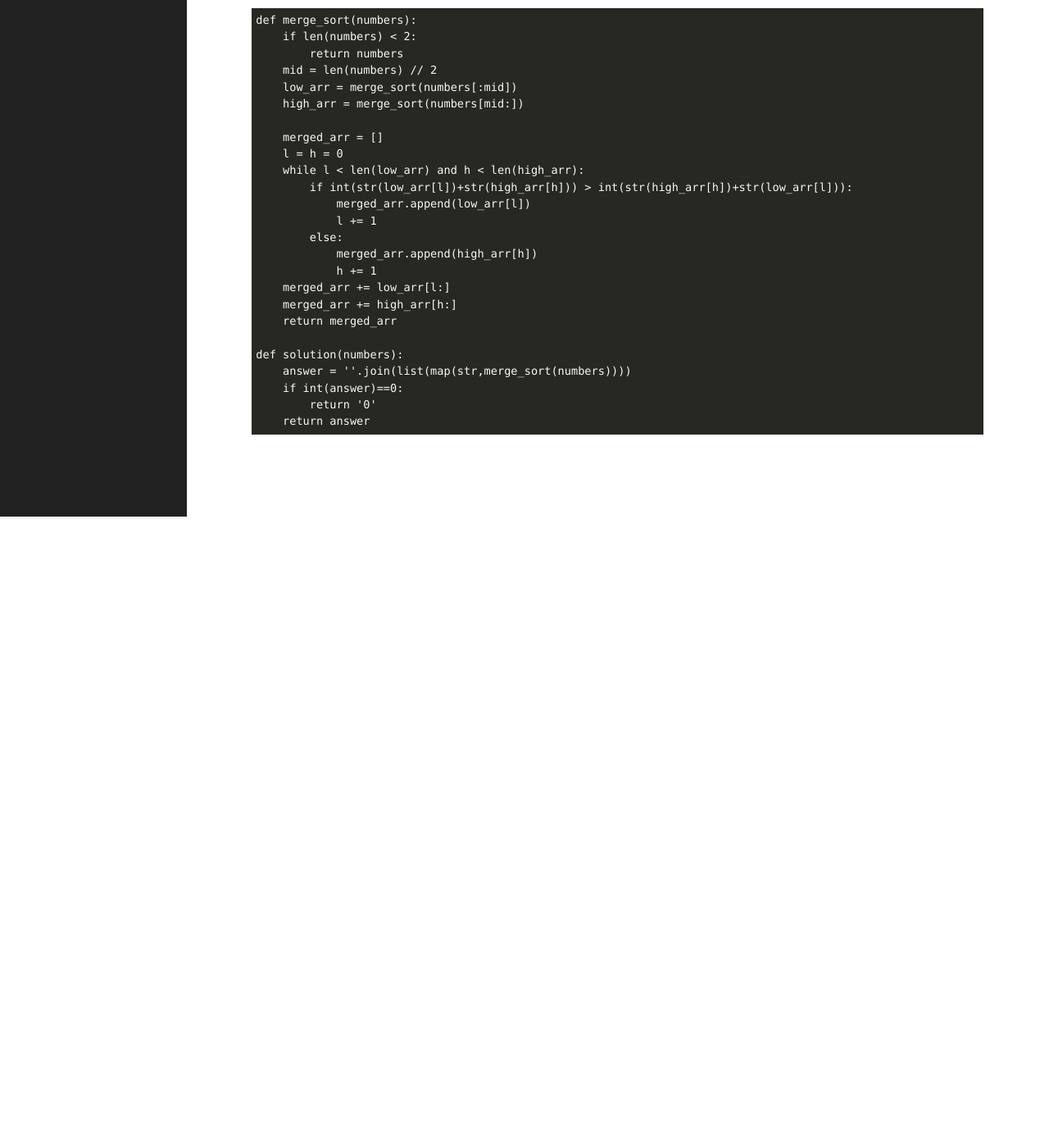
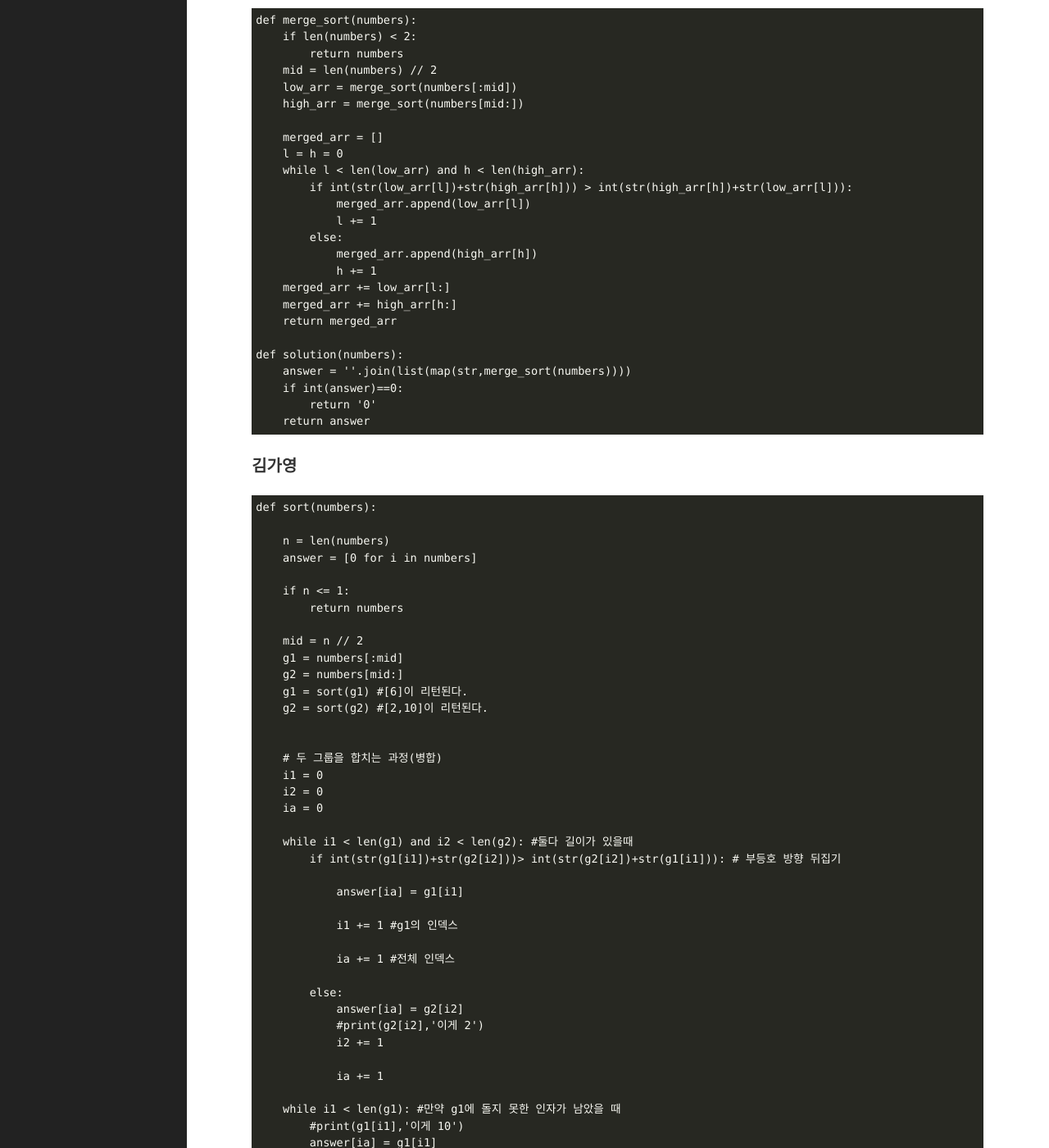
Before and after one commit to icestudy/icestudy.github.io, a Jekyll site: the page built from _posts/2020-09-11-가장큰수.md, in a window 1280 px wide and 1400 px high, scrolled down 1018 px. Shown: the whole window at 82% size. Built offline with Jekyll 4.4.1, drawn with Linux system fonts in a browser that asks for light colours; before the commit the page ends 1648 px from its top, so only the background shows below that; some of the changed text lies outside the part shown.

Commit message:
Update 2020-09-11-가장큰수.md

````diff
--- a/_posts/2020-09-11-가장큰수.md
+++ b/_posts/2020-09-11-가장큰수.md
@@ -70,3 +70,63 @@ def solution(numbers):
         return '0'
     return answer
 ```
+### 김가영
+```
+def sort(numbers):
+
+    n = len(numbers)
+    answer = [0 for i in numbers]
+
+    if n <= 1:
+        return numbers
+
+    mid = n // 2
+    g1 = numbers[:mid]
+    g2 = numbers[mid:]
+    g1 = sort(g1) #[6]이 리턴된다.
+    g2 = sort(g2) #[2,10]이 리턴된다.
+
+
+    # 두 그룹을 합치는 과정(병합)
+    i1 = 0
+    i2 = 0
+    ia = 0
+
+    while i1 < len(g1) and i2 < len(g2): #둘다 길이가 있을때
+        if int(str(g1[i1])+str(g2[i2]))> int(str(g2[i2])+str(g1[i1])): # 부등호 방향 뒤집기
+
+            answer[ia] = g1[i1]
+
+            i1 += 1 #g1의 인덱스
+
+            ia += 1 #전체 인덱스
+
+        else:
+            answer[ia] = g2[i2]
+            #print(g2[i2],'이게 2')
+            i2 += 1
+
+            ia += 1
+
+    while i1 < len(g1): #만약 g1에 돌지 못한 인자가 남았을 때
+        #print(g1[i1],'이게 10')
+        answer[ia] = g1[i1]
+
+        i1 += 1
+
+        ia += 1
+        #print(answer)
+    while i2 < len(g2): #만약 g2에 돌지 못한 인자가 남았을 때
+
+        answer[ia] = g2[i2]
+
+        i2 += 1
+
+        ia += 1
+    return answer
+
+def solution(numbers):
+    string = ''.join(list(map(str,sort(numbers))))
+    string = str(int(string)) #[0,0,0,0]->0000
+    return string
+```
````
